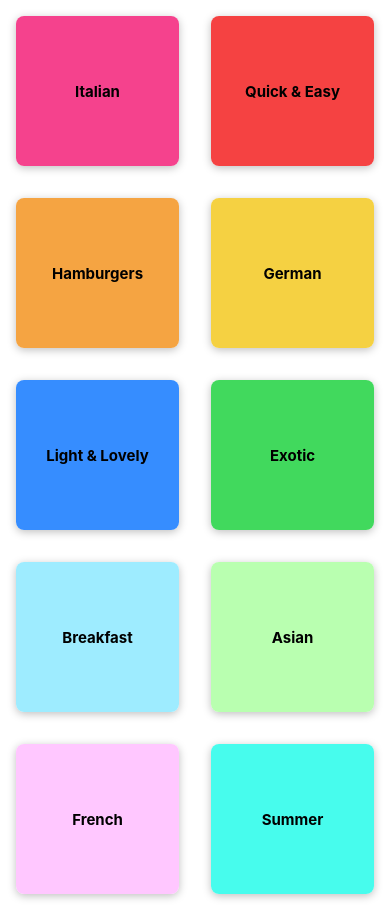
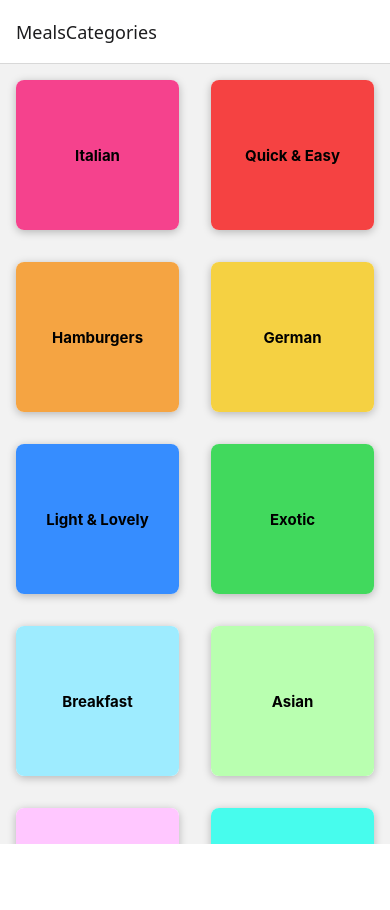
Before and after one commit to newtonfav/meals, a React Native app: screen / in a window 390 px wide. After the commit the page ends 844 px from the top, so only its background shows below. Built offline with nearby package versions, Linux system fonts and the light colour scheme.

Commit message:
added react navigation

```diff
--- a/App.tsx
+++ b/App.tsx
@@ -1,13 +1,21 @@
 import { StyleSheet, View } from "react-native";
 import CategoriesScreen from "./screens/CategoriesScreen";
+import { NavigationContainer } from "@react-navigation/native";
+import { createNativeStackNavigator } from "@react-navigation/native-stack";
 import { StatusBar } from "expo-status-bar";
+
+const Stack = createNativeStackNavigator();
 
 export default function App() {
   return (
-    <View>
-      <StatusBar style="light" />
-      <CategoriesScreen />
-    </View>
+    <>
+      <StatusBar style="dark" />
+      <NavigationContainer>
+        <Stack.Navigator>
+          <Stack.Screen name="MealsCategories" component={CategoriesScreen} />
+        </Stack.Navigator>
+      </NavigationContainer>
+    </>
   );
 }
 
--- a/package.json
+++ b/package.json
@@ -9,10 +9,14 @@
     "web": "expo start --web"
   },
   "dependencies": {
+    "@react-navigation/native": "^7.0.3",
+    "@react-navigation/native-stack": "^7.0.4",
     "expo": "~52.0.7",
     "expo-status-bar": "~2.0.0",
     "react": "18.3.1",
-    "react-native": "0.76.2"
+    "react-native": "0.76.2",
+    "react-native-safe-area-context": "4.12.0",
+    "react-native-screens": "~4.1.0"
   },
   "devDependencies": {
     "@babel/core": "^7.25.2",
```
Also changed, not shown: 1 other file (tests, documents, lock files or other folders).
